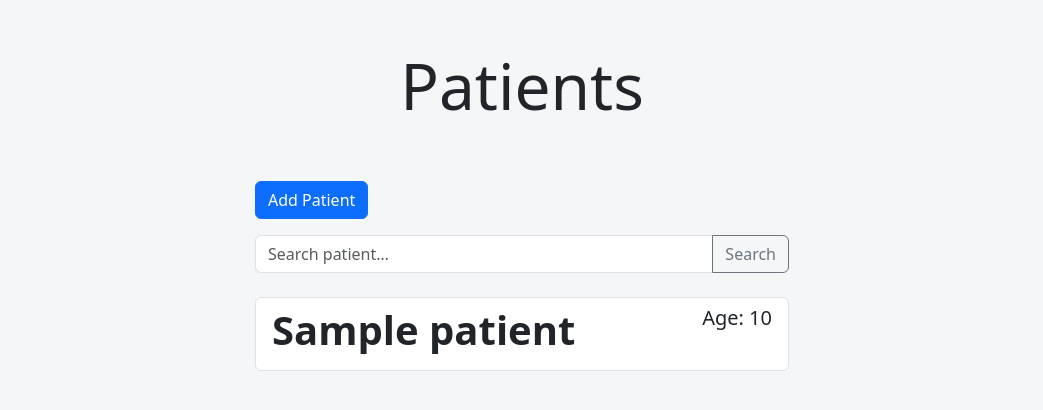
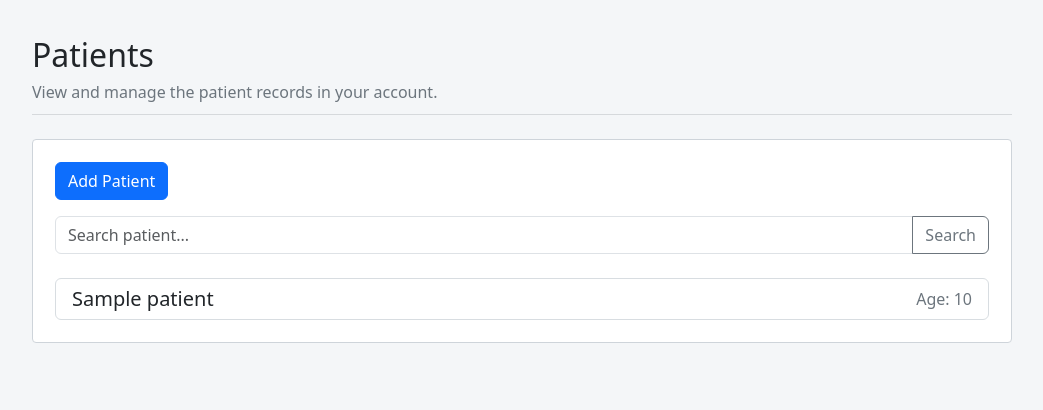
Before and after one commit to enrique28-ai/Medrecord, a Django app: page /patients/ in a window 1280 px wide. Shown: the part 56-466 px from the top of the page, without its empty margins (118-1161 px from the left). Run offline with Django 5.2, Linux system fonts and the light colour scheme; a user stored in the database is signed in; tables that the repository leaves empty hold one stand-in row (values such as "Sample post").

Commit message:
style: improve basic patient list

```diff
--- a/medregister/templates/patients.html
+++ b/medregister/templates/patients.html
@@ -1,32 +1,34 @@
 {% extends 'base.html' %}
 
 {% block content %}
-<main class="container">
-<div class="row">
-    <div class="col-md-6 offset-md-3">
-<h1 class="text-center display-3 py-5">Patients</h1>
-<a class="btn btn-primary mb-3" href="{% url 'create_patient' %}">
- Add Patient
-</a>
+<div class="page-shell">
+  <div class="page-title">
+    <h1>Patients</h1>
+    <p>View and manage the patient records in your account.</p>
+  </div>
+
+  <div class="legacy-panel">
+    <div class="d-flex justify-content-between align-items-center mb-3">
+      <a class="btn btn-primary" href="{% url 'create_patient' %}">Add Patient</a>
+    </div>
+
     <form method="get" action="{% url 'patients' %}" class="input-group mb-4">
-  <input type="text"
-         name="q"
-         value="{{ query }}"
-         class="form-control"
-         placeholder="Search patient…">
+      <input type="text" name="q" value="{{ query }}" class="form-control" placeholder="Search patient...">
       <button class="btn btn-outline-secondary" type="submit">Search</button>
     </form>
-<ul class="list-group">
+
+    <div class="list-group legacy-list">
       {% for patient in patients %}
-    <a class="list-group-item" href="{% url 'patient_detail' patient.id %}">
-        <header class="d-flex justify-content-between">
-            <h1 class="fw-bold">{{patient.name}}</h1>
-        <h5>Age: {{patient.age}}</h5>
-        </header>
+        <a class="list-group-item list-group-item-action" href="{% url 'patient_detail' patient.id %}">
+          <div class="record-row">
+            <h2 class="h5">{{ patient.name }}</h2>
+            <span class="record-meta">Age: {{ patient.age }}</span>
+          </div>
         </a>
+      {% empty %}
+        <div class="text-muted">No patients found.</div>
       {% endfor %}
-</ul>
     </div>
   </div>
-</main>
+</div>
 {% endblock %}
```
Lines whose indentation alone changed are shown as unchanged.
